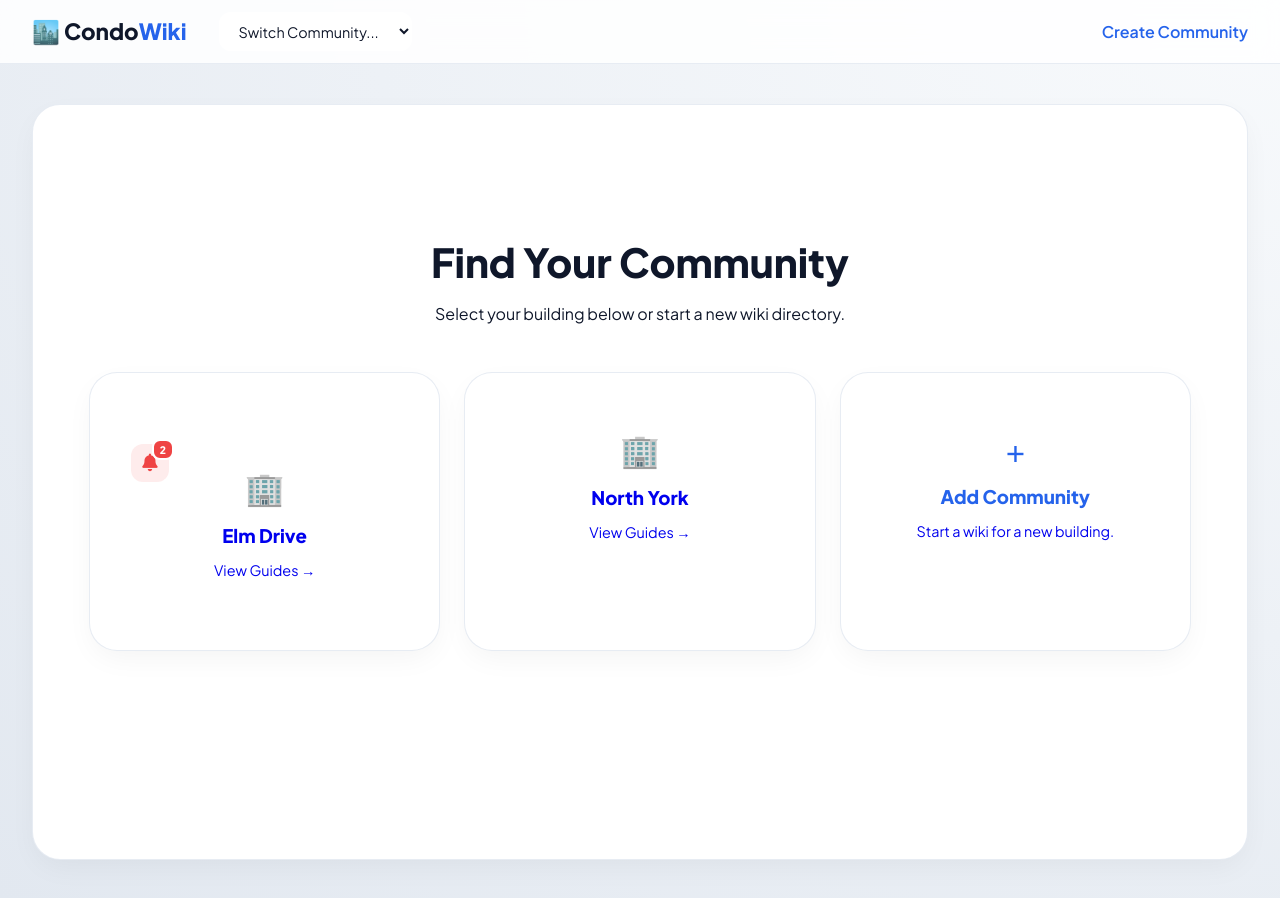
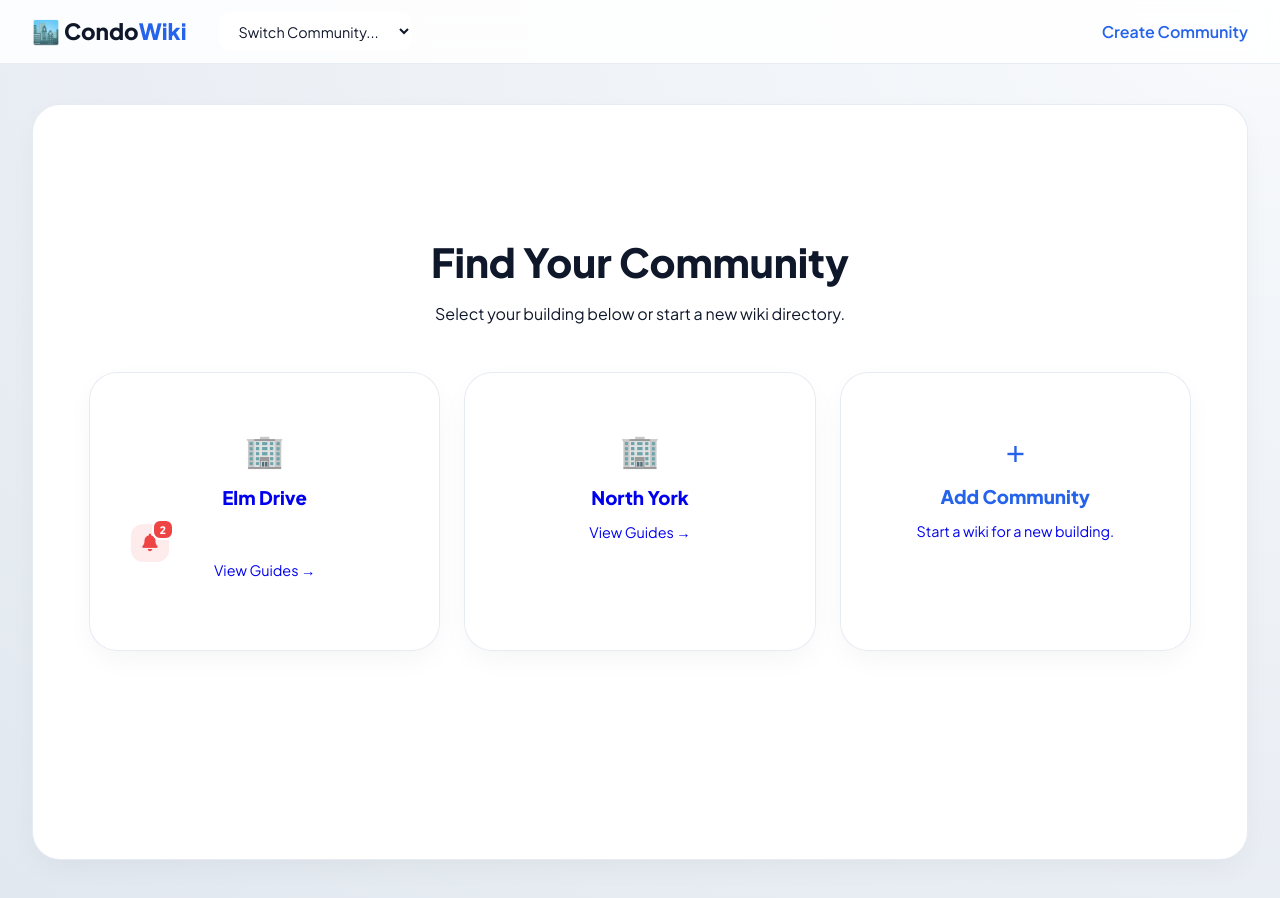
Before and after one commit to dekumar2-lab/lab-community, a Jekyll site: the page built from index.html, in a window 1280 px wide. Built offline with Jekyll 4.4.1, drawn with Linux system fonts in a browser that asks for light colours.

Commit message:
Notification broadcaster implementation

```diff
--- a/index.html
+++ b/index.html
@@ -4,28 +4,34 @@ title: Home
 ---
 <div style="text-align: center; padding: 3rem 0;">
     <h1 style="font-size: 2.5rem; margin-bottom: 0.5rem;">Find Your Community</h1>
-    <p style="color: var(--text-muted); margin-bottom: 3rem;">Select your building below or start a new wiki directory.</p>
+    <p style="color: var(--text-muted); margin-bottom: 3rem;">Select your building below or start a new wiki directory.
+    </p>
 
     <div style="display: grid; grid-template-columns: repeat(auto-fit, minmax(250px, 1fr)); gap: 1.5rem;">
         {% assign condos = site.pages | map: 'condo' | uniq | compact %}
         {% for building in condos %}
         {% assign building_alerts = site.pages | where: "layout", "broadcast" | where: "condo", building %}
-        <a href="{{ site.baseurl }}/content/{{ building | slugify }}/" class="content-card" style="text-decoration: none; padding: 2rem; transition: 0.3s;">
+        <a href="{{ site.baseurl }}/content/{{ building | slugify }}/" class="content-card"
+            style="text-decoration: none; padding: 2rem; transition: 0.3s;">
 
-            {% if building_alerts.size > 0 %}
-            <div class="card-bell-container">
-                <i class="fa-solid fa-bell"></i>
-                <span class="bell-count">{{ building_alerts.size }}</span>
-            </div>
-            {% endif %}
+
 
             <div style="font-size: 2rem; margin-bottom: 1rem;">🏢</div>
-            <h3 style="margin: 0; color: var(--text-main);">{{ building }}</h3>
+            <div>
+                <h3 style="margin: 0; color: var(--text-main);">{{ building }} </h3>
+                {% if building_alerts.size > 0 %}
+                <div class="card-bell-container">
+                    <i class="fa-solid fa-bell"></i>
+                    <span class="bell-count">{{ building_alerts.size }}</span>
+                </div>
+                {% endif %}
+            </div>
             <p style="font-size: 0.9rem; color: var(--text-muted);">View Guides →</p>
         </a>
         {% endfor %}
 
-        <a href="{{ site.baseurl }}/submit.html?mode=new" class="content-card" style="text-decoration: none; padding: 2rem; border: 2px dashed var(--primary); background: transparent;">
+        <a href="{{ site.baseurl }}/submit.html?mode=new" class="content-card"
+            style="text-decoration: none; padding: 2rem; border: 2px dashed var(--primary); background: transparent;">
             <div style="font-size: 2rem; margin-bottom: 1rem; color: var(--primary);">+</div>
             <h3 style="margin: 0; color: var(--primary);">Add Community</h3>
             <p style="font-size: 0.9rem; color: var(--text-muted);">Start a wiki for a new building.</p>
```
